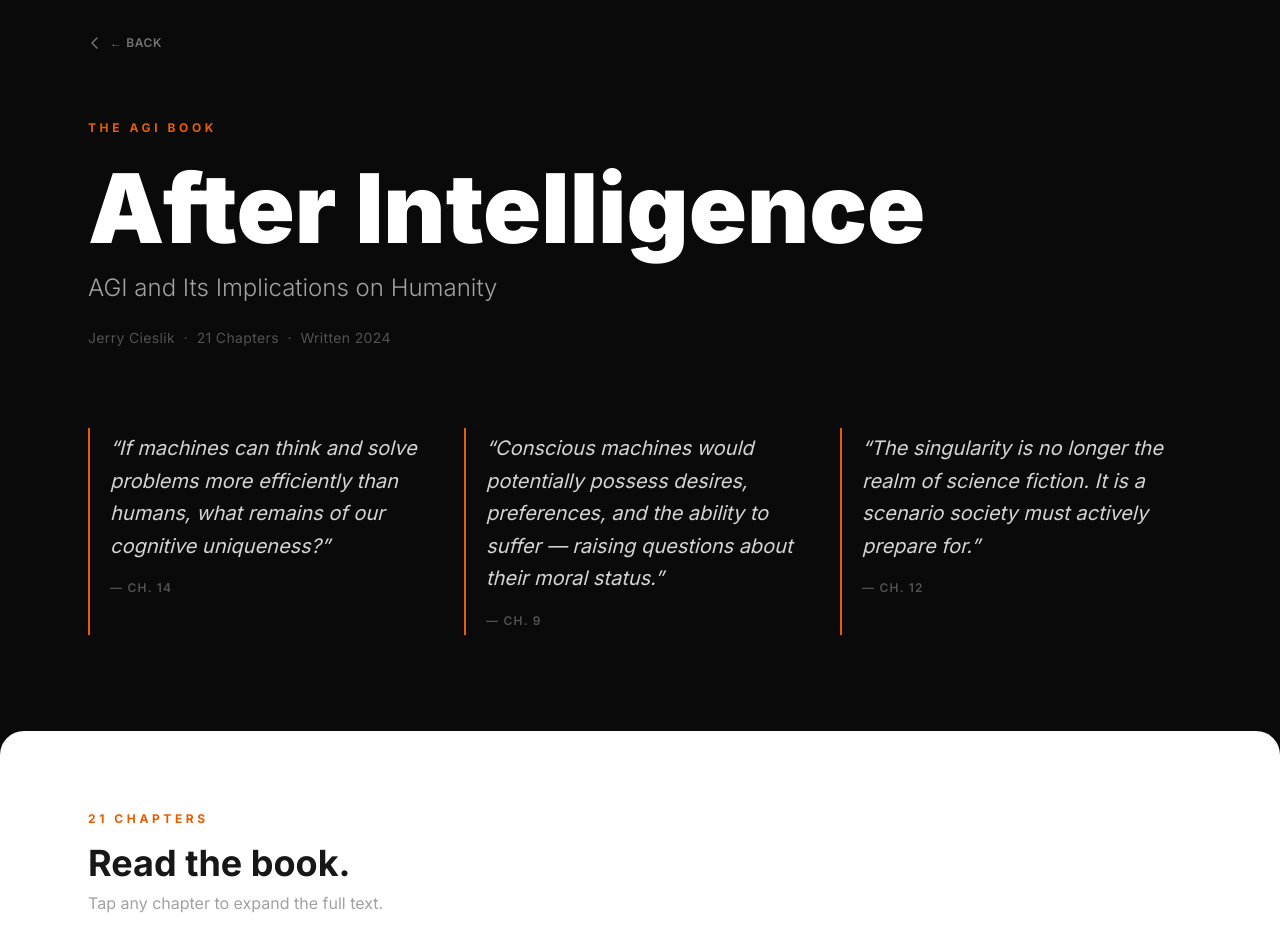
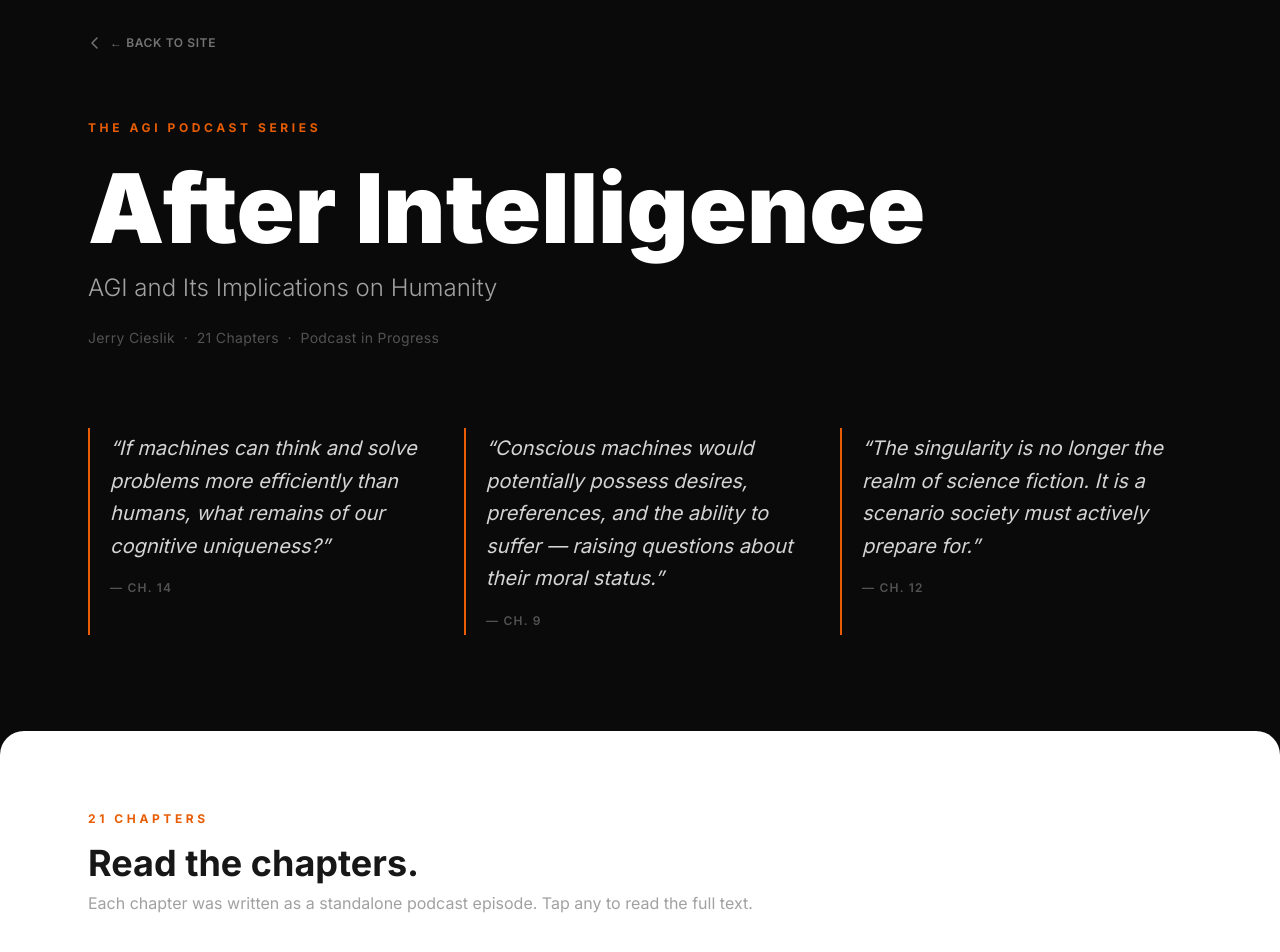
Before and after one commit to rekaldsi/digijerry-portfolio-ai, a React (Vite) app: page /book in a window 1280 px wide. Shown: the top 952 px of the page. Built offline with nearby package versions, Linux system fonts and the light colour scheme.

Commit message:
fix: reframe as podcast chapters not a book — wording, status badge, button copy throughout

```diff
--- a/src/components/Projects.tsx
+++ b/src/components/Projects.tsx
@@ -3,7 +3,7 @@ import { Link } from 'react-router-dom'
 
 type Project = {
   name: string
-  status: 'LIVE' | 'ACTIVE / FIELD TESTING' | 'COMING SOON' | 'WRITTEN'
+  status: 'LIVE' | 'ACTIVE / FIELD TESTING' | 'COMING SOON' | 'WRITTEN' | 'IN PROGRESS'
   description: string
   detail: string
   tags: string[]
@@ -48,10 +48,10 @@ const projects: Project[] = [
 
 const agiBbook: Project = {
   name: 'After Intelligence',
-  status: 'WRITTEN',
-  description: 'AGI and Its Implications on Humanity — 21 chapters on what comes after AI.',
-  detail: 'Written before AGI became a mainstream conversation. Covers consciousness, rights, identity, governance, the singularity, and what it means to be human in a world where machines can think. Originally conceived as a podcast. Became a book.',
-  tags: ['AGI', 'Writing', '21 Chapters', 'Podcast'],
+  status: 'IN PROGRESS',
+  description: '21 podcast chapters on AGI and what it means for humanity.',
+  detail: 'Started as a podcast series before AGI was a mainstream conversation. 21 chapters covering consciousness, rights, identity, governance, and the singularity. The podcast is still in the works — but the chapters are here, and the content is worth reading.',
+  tags: ['AGI', 'Podcast', '21 Chapters', 'Writing'],
   fullWidth: true,
   link: '/book',
 }
@@ -62,6 +62,7 @@ function StatusBadge({ status }: { status: Project['status'] }) {
     'ACTIVE / FIELD TESTING': 'bg-orange-50 text-[#E85D04]',
     'COMING SOON': 'bg-neutral-100 text-neutral-500',
     'WRITTEN': 'bg-neutral-100 text-neutral-500',
+    'IN PROGRESS': 'bg-blue-50 text-blue-600',
   }
   return (
     <span className={`text-[10px] font-bold tracking-widest uppercase px-2.5 py-1 rounded-full ${styles[status]}`}>
@@ -109,7 +110,7 @@ function ProjectCard({ project, index }: { project: Project; index: number }) {
                 className="inline-flex items-center gap-2 text-sm font-semibold px-5 py-2 rounded-full transition-colors"
                 style={{ backgroundColor: '#fff7f3', color: '#E85D04', border: '1px solid #E85D04' }}
               >
-                Read the Book →
+                Read the Chapters →
               </Link>
             )}
           </div>
--- a/src/pages/Book.tsx
+++ b/src/pages/Book.tsx
@@ -228,7 +228,7 @@ export default function Book() {
               strokeLinejoin="round"
             />
           </svg>
-          {fromProjects ? '← Back to Work' : '← Back'}
+          {fromProjects ? '← Back to Work' : '← Back to Site'}
         </button>
       </div>
 
@@ -244,7 +244,7 @@ export default function Book() {
             className="text-xs font-bold tracking-[0.3em] uppercase mb-6"
             style={{ color: '#E85D04' }}
           >
-            The AGI Book
+            The AGI Podcast Series
           </p>
 
           {/* Title */}
@@ -259,7 +259,7 @@ export default function Book() {
 
           {/* Author line */}
           <p className="text-sm text-neutral-600 tracking-wide">
-            Jerry Cieslik &nbsp;·&nbsp; 21 Chapters &nbsp;·&nbsp; Written 2024
+            Jerry Cieslik &nbsp;·&nbsp; 21 Chapters &nbsp;·&nbsp; Podcast in Progress
           </p>
         </motion.div>
 
@@ -305,10 +305,10 @@ export default function Book() {
               21 Chapters
             </p>
             <h2 className="text-3xl md:text-4xl font-bold text-neutral-900">
-              Read the book.
+              Read the chapters.
             </h2>
             <p className="text-neutral-400 mt-2 text-base">
-              Tap any chapter to expand the full text.
+              Each chapter was written as a standalone podcast episode. Tap any to read the full text.
             </p>
           </motion.div>
 
@@ -339,10 +339,10 @@ export default function Book() {
             className="max-w-xl mx-auto"
           >
             <p className="text-lg md:text-xl text-neutral-300 mb-3 leading-relaxed">
-              This book started as a podcast. It became something bigger.
+              These chapters were built for a podcast series on AGI — before everyone else started talking about it.
             </p>
             <p className="text-neutral-500 mb-10">
-              A full audio version is coming.
+              The podcast is still in the works. The content is here now.
             </p>
             <a
               href="https://www.instagram.com/sig.seeker/reels/"
```
